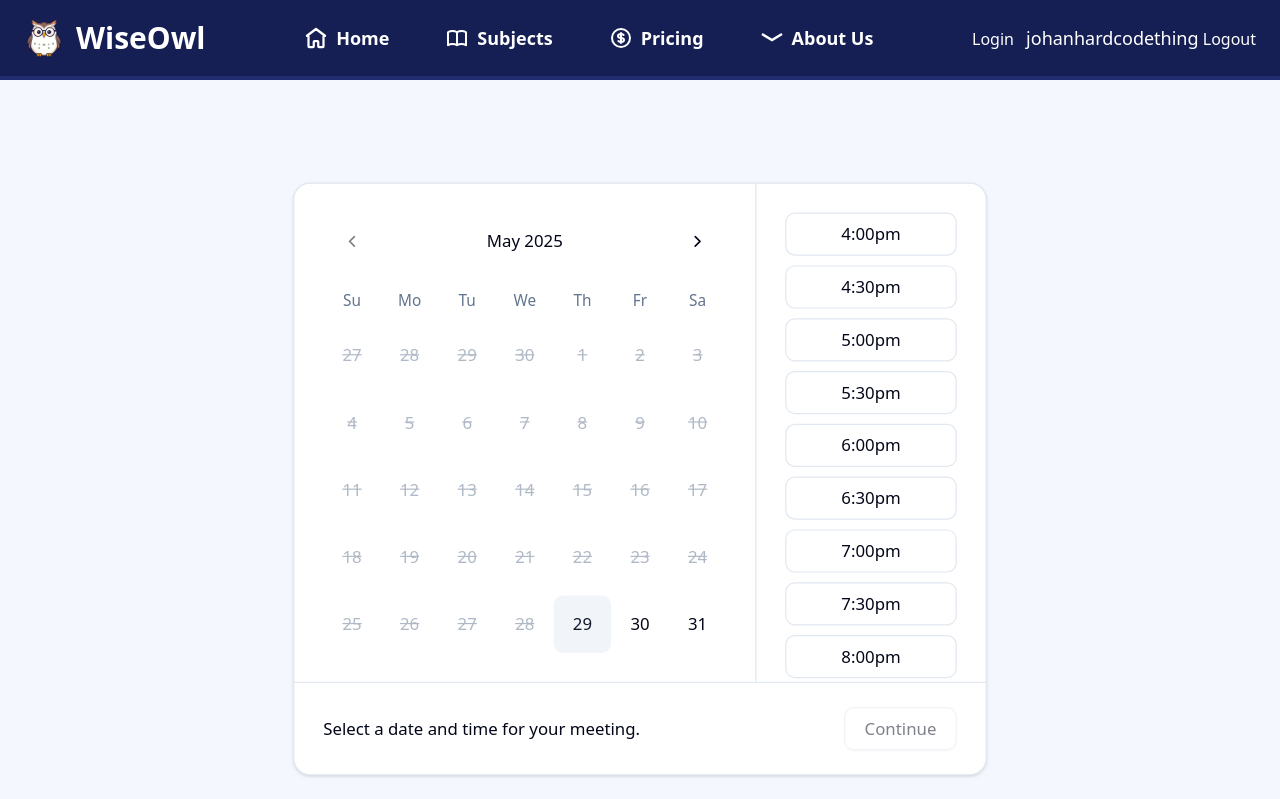
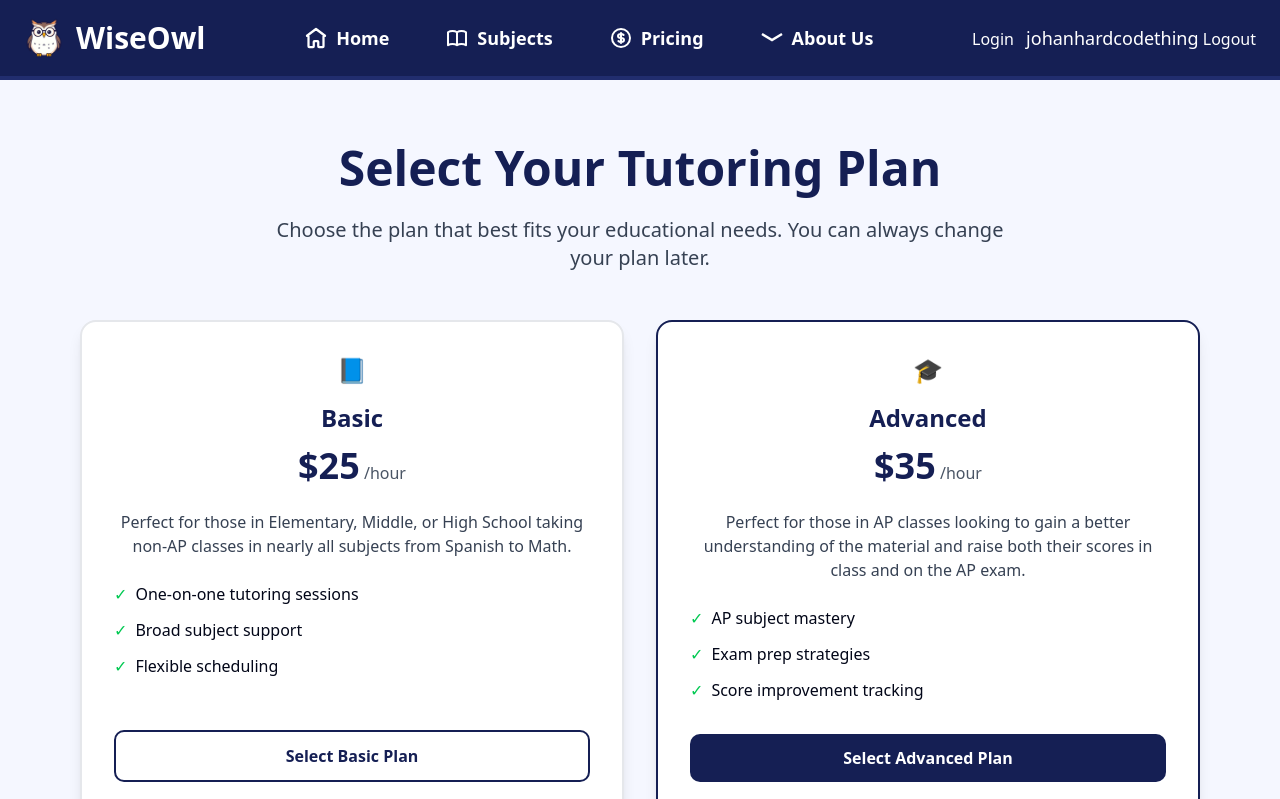
Before and after one commit to GavinCopley/svelte1, a SvelteKit app: page /booking in a window 1280 px wide. Shown: the top 799 px of the page. Built offline with nearby package versions, Linux system fonts and the light colour scheme.

Commit message:
added plan selection and integration into confirmation

```diff
--- a/src/lib/components/calendar-20.svelte
+++ b/src/lib/components/calendar-20.svelte
@@ -3,12 +3,13 @@
 	import * as Card from "$lib/components/ui/card/index.js";
 	import Calendar from "$lib/components/ui/calendar/calendar.svelte";
 	import { CalendarDate, type DateValue, getLocalTimeZone, today } from "@internationalized/date";
-	import { goto } from "$app/navigation"; // Import navigation function
+	import { goto } from "$app/navigation";
 
-	// let value = $state<CalendarDate | undefined>(new CalendarDate(2025, 6, 12));
-	let value = $state<CalendarDate | undefined>(undefined);
-	// let selectedTime = $state<string | null>("10:00");
-	let selectedTime = $state<string | null>(null);
+    // Accept plan data from parent component
+    export let planData = { type: 'Standard', price: 'Standard pricing' };
+
+    let value: DateValue | undefined = undefined;
+    let selectedTime: string | null = null;
 
     // Get the current date to compare for disabling previous months
 	const currentDate = today(getLocalTimeZone());
@@ -18,14 +19,16 @@
 		return date.compare(currentDate) < 0;
 	}
 
-	// const bookedDates = Array.from({ length: 3 }, (_, i) => new CalendarDate(2025, 6, 17 + i));
+	// Array of dates that are already booked
 	const bookedDates: CalendarDate[] = [];
+
+	// Available time slots
 	const timeSlots = Array.from({ length: 9 }, (_, i) => {
 		const totalMinutes = i * 30;
 		const hour24 = Math.floor(totalMinutes / 60) + 16;
 		const minute = totalMinutes % 60;
 		const period = hour24 >= 12 ? "pm" : "am";
-    const hour12 = hour24 % 12 || 12; // Convert 0 to 12 for 12am
+		const hour12 = hour24 % 12 || 12;
 		return `${hour12}:${minute.toString().padStart(2, "0")}${period}`;
 	});
 
@@ -38,17 +41,13 @@
 				month: "short",
 			});
 
-			// Log the booking information
-			console.log(`Booking confirmed: ${formattedDate} at ${selectedTime}`);
-
-			// Show confirmation to user
-			alert(`Your tutoring session has been scheduled for ${formattedDate} at ${selectedTime}. You will receive a confirmation email shortly.`);
-
-			// Create booking data object and pass via URL
+			// Create booking data object including the plan details
 			const bookingData = {
 				date: formattedDate,
 				time: selectedTime,
-				isoDate: value.toString()
+				isoDate: value.toString(),
+				plan: planData.type,
+				price: planData.price
 			};
 			const params = new URLSearchParams({ data: JSON.stringify(bookingData) });
 			goto(`/booking/confirmation?${params}`);
@@ -87,7 +86,7 @@
     <Card.Footer class="flex flex-col gap-4 border-t !py-5 px-6 md:flex-row">
         <div class="text-sm">
             {#if value && selectedTime}
-				Your meeting is booked for
+                Your {planData.type} tutoring session is booked for
                 <span class="font-medium">
                     {value.toDate(getLocalTimeZone()).toLocaleDateString("en-US", {
                         weekday: "long",
@@ -97,7 +96,7 @@
                 </span>
                 at <span class="font-medium">{selectedTime}</span>.
             {:else}
-				Select a date and time for your meeting.
+                Select a date and time for your {planData.type} tutoring session.
             {/if}
         </div>
         <Button
--- a/src/routes/booking/+page.svelte
+++ b/src/routes/booking/+page.svelte
@@ -1,9 +1,121 @@
-<script>
+<script lang="ts">
+    import { fade } from 'svelte/transition';
     import Calendar from '$lib/components/calendar-20.svelte';
+
+    // Define types for our plan data
+    interface Plan {
+        type: string;
+        price: string;
+        description?: string;
+        features?: string[];
+        emoji?: string;
+    }
+
+    // State to track the current step in the booking process
+    let currentStep = 0;
+    let selectedPlan: Plan | null = null;
+
+    function selectPlan(plan: string, price: string): void {
+        selectedPlan = { type: plan, price };
+        // Move to the next step
+        currentStep = 1;
+    }
+
+    // Plans based on the pricing page
+    const plans = [
+        {
+            type: 'Basic',
+            price: '$25/hour',
+            description: 'Perfect for those in Elementary, Middle, or High School taking non-AP classes in nearly all subjects from Spanish to Math.',
+            features: [
+                'One-on-one tutoring sessions',
+                'Broad subject support',
+                'Flexible scheduling'
+            ],
+            emoji: '📘'
+        },
+        {
+            type: 'Advanced',
+            price: '$35/hour',
+            description: 'Perfect for those in AP classes looking to gain a better understanding of the material and raise both their scores in class and on the AP exam.',
+            features: [
+                'AP subject mastery',
+                'Exam prep strategies',
+                'Score improvement tracking'
+            ],
+            emoji: '🎓'
+        }
+    ];
 </script>
 
-<div class="flex justify-center mb-12" style="margin-top: 120px;">
-    <div style="transform: scale(1.2) !important;">
-        <Calendar />
-    </div>
+<div class="container mx-auto px-4 py-8">
+    <!-- Step 1: Select Plan -->
+    {#if currentStep === 0}
+        <div in:fade={{ duration: 300 }}>
+            <div class="text-center mb-12">
+                <h1 class="text-5xl font-bold text-[#151f54] mb-6">Select Your Tutoring Plan</h1>
+                <p class="text-xl text-gray-700 mb-8 max-w-3xl mx-auto">
+                    Choose the plan that best fits your educational needs. You can always change your plan later.
+                </p>
+            </div>
+
+            <div class="grid grid-cols-1 md:grid-cols-2 gap-8 mb-16 items-stretch">
+                {#each plans as plan}
+                    <div class="bg-white shadow-lg rounded-2xl p-8 text-center border-2
+                        {plan.type === 'Advanced' ? 'border-[#151f54]' : 'border-gray-200 hover:border-[#151f54]'}
+                        transition-colors flex flex-col">
+                        <div class="text-2xl mb-4">{plan.emoji}</div>
+                        <h3 class="text-2xl font-semibold mb-3 text-[#151f54]">{plan.type}</h3>
+                        <div class="mb-6">
+                            <span class="text-4xl font-bold text-[#151f54]">{plan.price.split('/')[0]}</span>
+                            <span class="text-gray-600">/hour</span>
+                        </div>
+                        <p class="text-gray-700 mb-6">
+                            {plan.description}
+                        </p>
+                        <ul class="text-left mb-8 space-y-3 flex-1">
+                            {#each plan.features as feature}
+                                <li class="flex items-center">
+                                    <span class="text-green-500 mr-2">✓</span>
+                                    {feature}
+                                </li>
+                            {/each}
+                        </ul>
+                        <button
+                            on:click={() => selectPlan(plan.type, plan.price)}
+                            class="w-full {plan.type === 'Advanced' ? 'bg-[#151f54] text-white hover:bg-[#0f1a3f]' : 'border-2 border-[#151f54] text-[#151f54] hover:bg-[#151f54] hover:text-white'} px-6 py-3 rounded-lg transition-colors font-semibold mt-auto"
+                        >
+                            Select {plan.type} Plan
+                        </button>
+                    </div>
+                {/each}
+            </div>
+        </div>
+    {:else if currentStep === 1}
+        <!-- Step 2: Select Date and Time -->
+        <div in:fade={{ duration: 300 }}>
+            <div class="text-center mb-12">
+                <h1 class="text-5xl font-bold text-[#151f54] mb-6">Schedule Your Session</h1>
+                <p class="text-xl text-gray-700 mb-8 max-w-3xl mx-auto">
+                    You've selected the <strong>{selectedPlan?.type}</strong> plan at <strong>{selectedPlan?.price}</strong>.
+                    Now, please choose a date and time for your tutoring session.
+                </p>
+            </div>
+            <div class="flex justify-center mb-12">
+                <div style="transform: scale(1.2) !important;">
+                    {#if selectedPlan}
+                        <Calendar planData={selectedPlan} />
+                    {/if}
+                </div>
+            </div>
+            <div class="text-center mt-6">
+                <button
+                    on:click={() => currentStep = 0}
+                    class="border-2 border-[#151f54] text-[#151f54] px-6 py-3 rounded-lg hover:bg-[#151f54] hover:text-white transition-colors font-semibold"
+                >
+                    Back to Plan Selection
+                </button>
+            </div>
+        </div>
+    {/if}
 </div>
--- a/src/routes/booking/confirmation/+page.svelte
+++ b/src/routes/booking/confirmation/+page.svelte
@@ -6,6 +6,8 @@
   interface BookingData {
     date?: string;
     time?: string;
+    plan?: string;
+    price?: string;
     // Add other potential properties here
   }
 
@@ -19,6 +21,11 @@
     // Navigate to bookings page
     console.log('Navigating to all bookings');
     goto('/bookings');
+  }
+
+  function bookNewSession() {
+    // Navigate back to booking page to start a new booking
+    goto('/booking');
   }
 </script>
 
@@ -38,6 +45,14 @@
 
     <div class="grid grid-cols-1 md:grid-cols-2 gap-6 mb-8">
       <div>
+        <p class="text-gray-500 text-sm">Tutoring Plan</p>
+        <p class="text-gray-700 font-medium">{bookingData?.plan || 'Standard'} Plan</p>
+      </div>
+      <div>
+        <p class="text-gray-500 text-sm">Rate</p>
+        <p class="text-gray-700 font-medium">{bookingData?.price || 'Standard pricing'}</p>
+      </div>
+      <div>
         <p class="text-gray-500 text-sm">Date of Tutoring</p>
         <p class="text-gray-700 font-medium">{bookingData?.date || '(No date selected)'}</p>
       </div>
@@ -46,17 +61,23 @@
         <p class="text-gray-700 font-medium">{bookingData?.time || '(No time selected)'}</p>
       </div>
       <div>
-        <p class="text-gray-500 text-sm">Payment</p>
+        <p class="text-gray-500 text-sm">Payment Method</p>
         <p class="text-gray-700 font-medium">Cash</p>
       </div>
     </div>
 
-    <div class="text-center">
+    <div class="flex flex-col md:flex-row gap-4 justify-center">
       <button
         on:click={viewAllBookings}
-        class="bg-[#151f54] text-white px-8 py-4 rounded-lg hover:bg-[#0f1a3f] transition-colors text-lg font-medium w-full md:w-auto"
+        class="bg-[#151f54] text-white px-8 py-4 rounded-lg hover:bg-[#0f1a3f] transition-colors text-lg font-medium"
       >
         View All My Bookings
+      </button>
+      <button
+        on:click={bookNewSession}
+        class="border-2 border-[#151f54] text-[#151f54] px-8 py-4 rounded-lg hover:bg-[#151f54] hover:text-white transition-colors text-lg font-medium"
+      >
+        Book Another Session
       </button>
     </div>
   </div>
```
Lines whose indentation alone changed are shown as unchanged.
